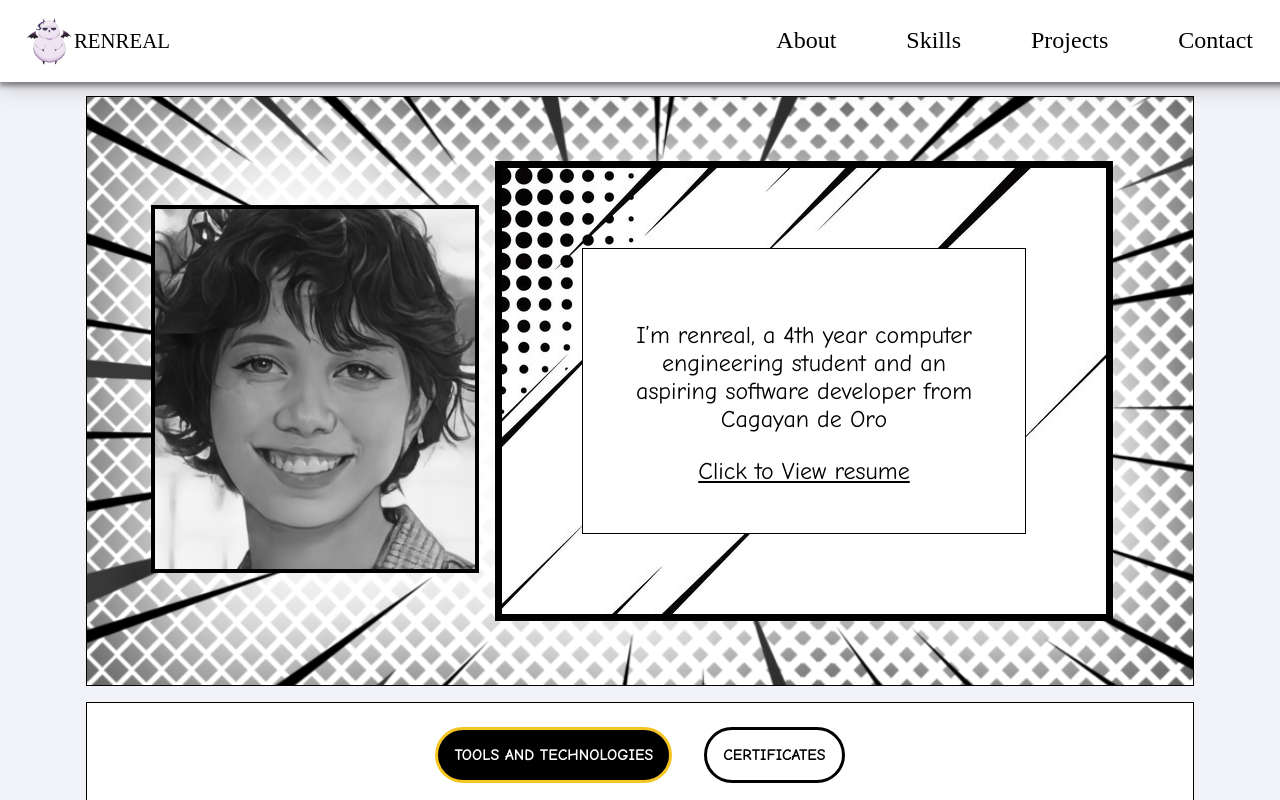
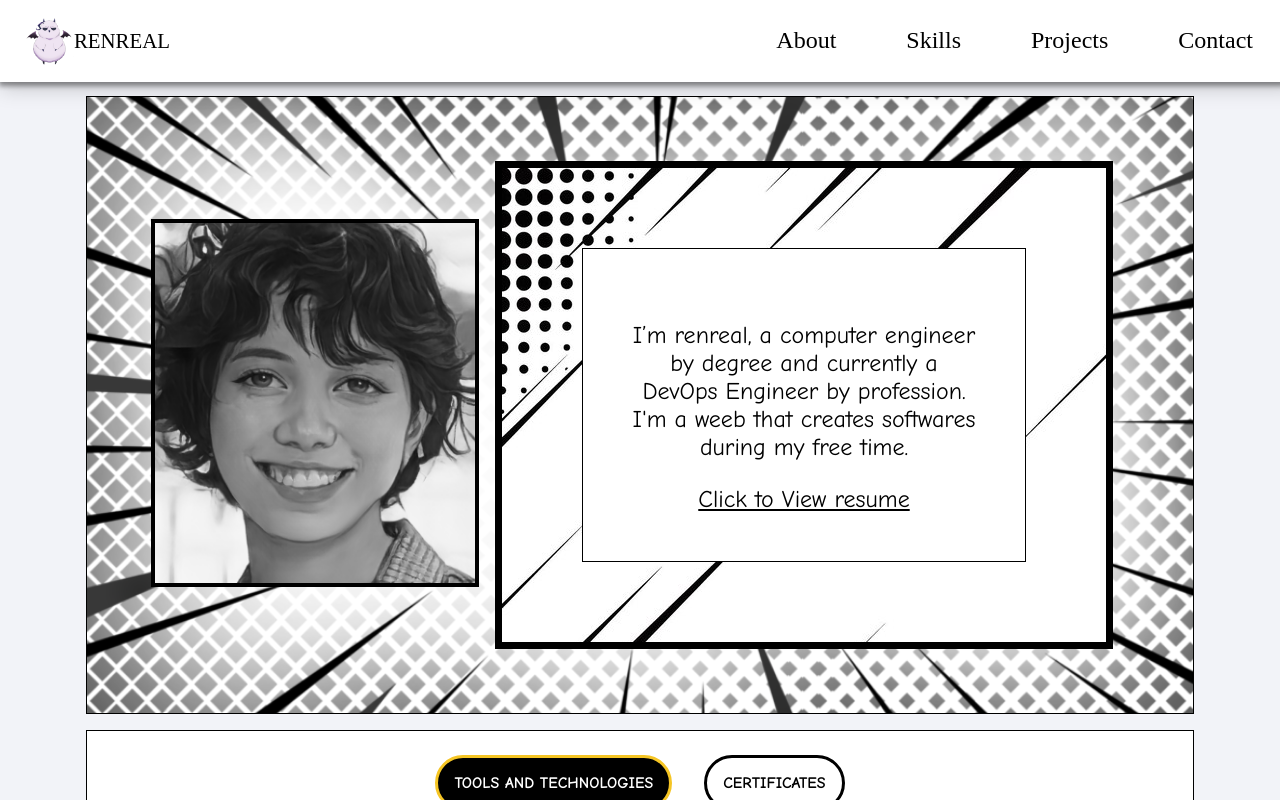
Before and after one commit to Renreal/renreal-manga-themed-portfolio, a React (Vite) app: page / in a window 1280 px wide. Shown: the top 800 px of the page. Built offline with nearby package versions, Linux system fonts and the light colour scheme.

Commit message:
remove hover effect

```diff
--- a/src/Sections.jsx
+++ b/src/Sections.jsx
@@ -34,14 +34,14 @@ function Sections({ aboutRef, contactRef, skillsRef, projectsRef }) {
     <div className='wrapper'>
       <section ref={aboutRef} className="about-section">
         <div className="imageContainer"
-        // onMouseEnter={() => setIsHovered(true)} onMouseLeave={() => setIsHovered(false)}
+       // onMouseEnter={() => setIsHovered(true)} onMouseLeave={() => setIsHovered(false)}
         >
           <img src={isHovered ? profile2 : profile} alt="anime pic" />
         </div>
         <div className="aboutTextOuterContainer">
           <div className="aboutInnerContainer">
-            <p>I’m renreal, a 4th year computer engineering student and an aspiring software developer from Cagayan de Oro </p>
-            <span><a href="https://drive.google.com/file/d/1xlwhMw3Z4lmEygkuvE7mqAO6erxnTc3x/view?usp=sharing">Click to View resume</a></span>
+            <p>I’m renreal, a computer engineer by degree and currently a DevOps Engineer by profession. I'm a weeb that creates softwares during my free time. </p>
+            <span><a href="https://drive.google.com/file/d/173d2aoNgOV-3oUWxPWNr3jbnqoo7ZbiU/view?usp=sharing">Click to View resume</a></span>
           </div>
         </div>
       </section>
--- a/src/css/Sections.css
+++ b/src/css/Sections.css
@@ -111,7 +111,7 @@ section{
     border-radius: 1rem;
     filter: grayscale(1);
 }
-.certificatesContainer img:hover{
+/* .certificatesContainer img:hover{
     transform: scale(1.5);
 }
 
@@ -119,8 +119,8 @@ section{
     filter: none;
    position: absolute;
    z-index: 20;
+} */
 
-}
 .certBox{
 
     margin-top: 1rem;
```
